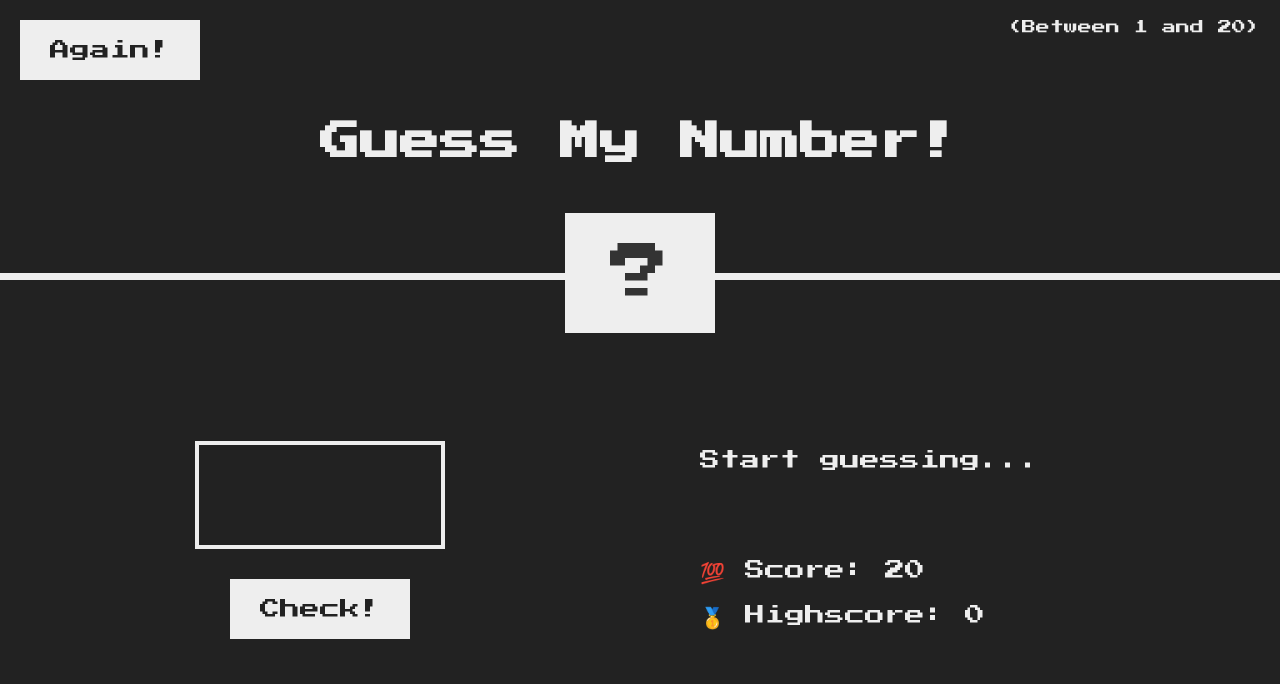
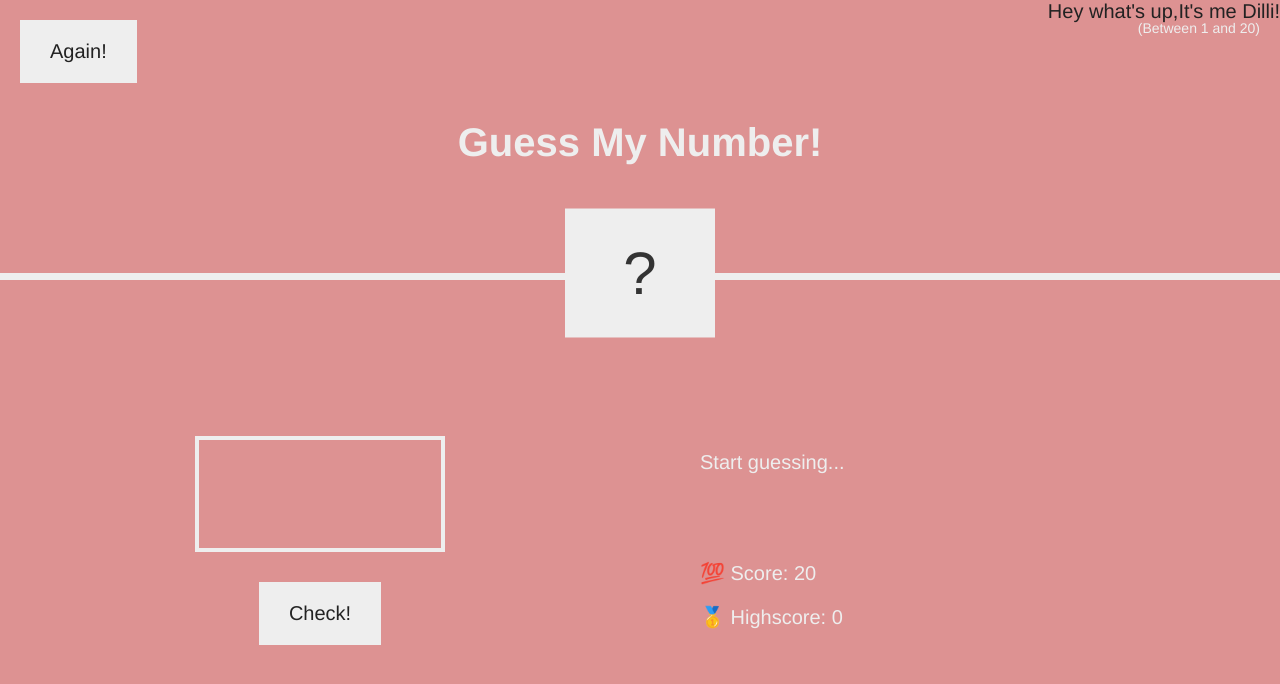
Before and after one commit to Dilli-Raj-Timalsina/Blind-Guess-Game, a plain HTML site: page index.html in a window 1280 px wide. Drawn offline with Linux system fonts and the light colour scheme.

Commit message:
re-arranging files:

```diff
--- a/index.html
+++ b/index.html
@@ -13,6 +13,8 @@
       <p class="between">(Between 1 and 20)</p>
       <button class="btn again">Again!</button>
       <div class="number">?</div>
+      <dic class="intro"><p>Hey what's up,It's me Dilli!</p> </div>
+
     </header>
     <main>
       <section class="left">
--- a/style.css
+++ b/style.css
@@ -12,9 +12,9 @@ html {
 }
 
 body {
-  font-family: 'Press Start 2P', sans-serif;
+  font-family: 'Franklin Gothic Medium', 'Arial Narrow', Arial, sans-serif;
   color: #eee;
-  background-color: #222;
+  background-color: rgb(221, 146, 146);
   /* background-color: #60b347; */
 }
 
@@ -117,3 +117,9 @@ h1 {
 .label-score {
   margin-bottom: 2rem;
 }
+.intro {
+  color: #222;
+  font-size: 2rem;
+  font-family: inherit;
+  text-align: right;
+}
```
Also changed, not shown: script.js (+0 -29 lines).
